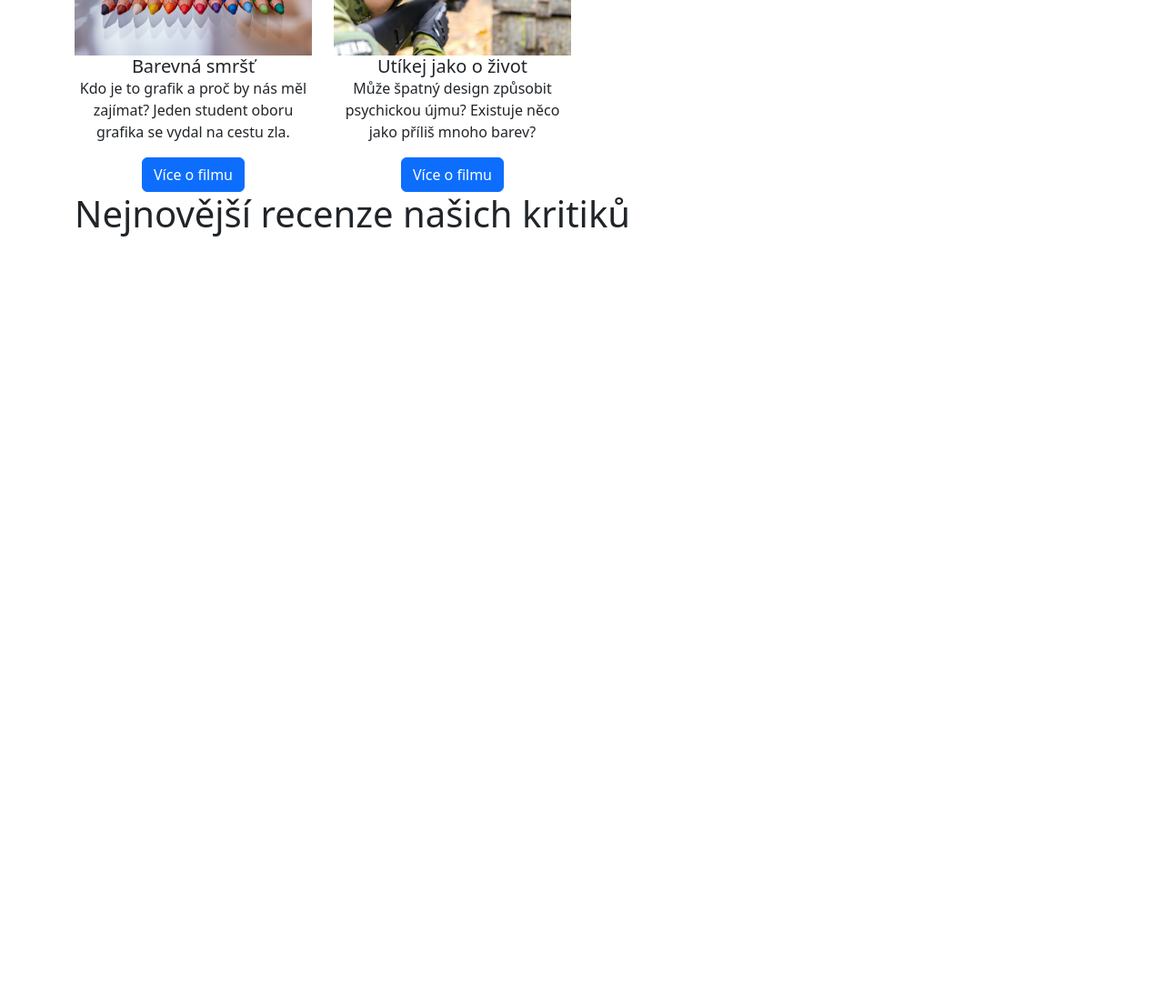
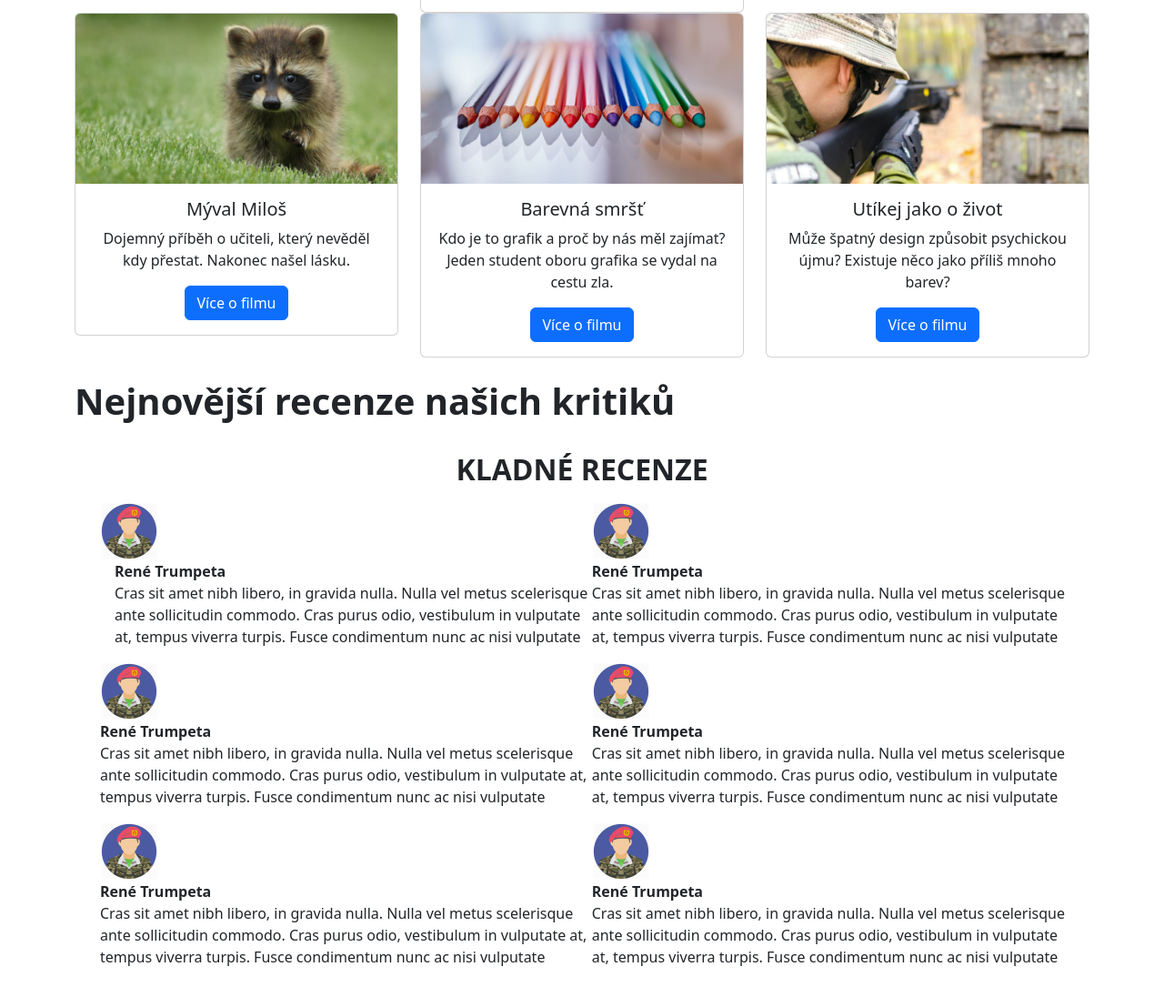
Before and after one commit to kubiks0/filmotopia---Bootstrap, a plain HTML site: page index.html in a window 1280 px wide. Shown: the part 963-2070 px from the top of the page at 91% size. Before the commit the page ends 1230 px from the top, so only its background shows below. Drawn offline with nearby package versions, Linux system fonts and the light colour scheme.

Commit message:
commit dva

```diff
--- a/index.html
+++ b/index.html
@@ -83,12 +83,13 @@
         </div>
     </div>
 
-    <h1 class="container">Na co se vydat do kina?</h1>
+    <h1 class="container">Na co se vydat do kina</h1>
 
 
     <div class="container">
         <div class="row">
-            <div class="col-md-6 col-lg-4 col-xl-3">
+            <div class="col-md-6 col-lg-4">
+                <div class="card border-1">
                     <img src="images/obr6.png" class="card-img-top" alt="...">
                     <div class="card-body text-center">
                         <h5 class="card-title">Wall-E</h5>
@@ -97,11 +98,12 @@
                         <a href="#" class="btn btn-primary">Více o filmu</a>
                     </div>
                 </div>
+            </div>
 
 
 
-            <div class="col-md-6 col-lg-4 col-xl-3">
-
+            <div class="col-md-6 col-lg-4 ">
+                <div class="card border-1">
                     <img src="images/obr1.png" class="card-img-top" alt="...">
                     <div class="card-body text-center">
                         <h5 class="card-title">Hra</h5>
@@ -110,11 +112,12 @@
                         <a href="#" class="btn btn-primary">Více o filmu</a>
                     </div>
                 </div>
+            </div>
 
 
 
-            <div class="col-md-6 col-lg-4 col-xl-3">
-
+            <div class="col-md-6 col-lg-4 ">
+                <div class="card border-1">
                     <img src="images/obr2.png" class="card-img-top" alt="...">
                     <div class="card-body text-center">
                         <h5 class="card-title">Policajt ze školky</h5>
@@ -123,9 +126,12 @@
                         <a href="#" class="btn btn-primary">Více o filmu</a>
                     </div>
                 </div>
+            </div>
 
-            <div class="col-md-6 col-lg-4 col-xl-3">
 
+
+            <div class="col-md-6 col-lg-4 ">
+                <div class="card border-1">
                     <img src="images/obr3.png" class="card-img-top" alt="...">
                     <div class="card-body text-center">
                         <h5 class="card-title">Mýval Miloš</h5>
@@ -134,11 +140,12 @@
                         <a href="#" class="btn btn-primary">Více o filmu</a>
                     </div>
                 </div>
+            </div>
 
 
 
-            <div class="col-md-6 col-lg-4 col-xl-3">
-
+            <div class="col-md-6 col-lg-4 ">
+                <div class="card border-1">
                     <img src="images/obr4.png" class="card-img-top" alt="...">
                     <div class="card-body text-center">
                         <h5 class="card-title">Barevná smršť</h5>
@@ -147,10 +154,12 @@
                         <a href="#" class="btn btn-primary">Více o filmu</a>
                     </div>
                 </div>
+            </div>
 
 
-            <div class="col-md-6 col-lg-4 col-xl-3">
 
+            <div class="col-md-6 col-lg-4 ">
+                <div class="card border-1">
                     <img src="images/obr5.png" class="card-img-top" alt="...">
                     <div class="card-body text-center">
                         <h5 class="card-title">Utíkej jako o život</h5>
@@ -161,7 +170,75 @@
                 </div>
             </div>
         </div>
+    </div>
 
 
-    <h1 class="container">Nejnovější recenze našich kritiků</h1>
+
+
+
+    <div class="container">
+        <div class="mt-4 mb-4"><h1><b>Nejnovější recenze našich kritiků</b></h1>
+            <div class="row">
+                <div class="d-md-grid col-lg mb-4">
+                    <div class="container bg success-subtle rounded">
+                        <h2 class="text success text-center pt-4 pb-2"><b>KLADNÉ RECENZE</b></h2>
+                        <div class="recenze d-flex">
+                            <div class="jedna ps-3 d-none d-md-block">
+                                <img src="images/avatar.png" alt="">
+                                <div class="dva ps-3 d-none d-md-block">
+
+                                     <div class="name"><b>  René Trumpeta</b> </div>
+                                        <p>Cras sit amet nibh libero, in gravida nulla. Nulla vel metus scelerisque
+                                            ante sollicitudin commodo. Cras purus odio, vestibulum in vulputate at,
+                                            tempus viverra turpis. Fusce condimentum nunc ac nisi vulputate</p>
+                                    </div>
+                                    <div>
+                                        <img src="images/avatar.png" alt="">
+                                        <div class="name"><b>René Trumpeta</b></div>
+                                        <p>Cras sit amet nibh libero, in gravida nulla. Nulla vel metus scelerisque
+                                            ante sollicitudin commodo. Cras purus odio, vestibulum in vulputate at,
+                                            tempus viverra turpis. Fusce condimentum nunc ac nisi vulputate</p>
+                                    </div>
+                                    <div>
+                                        <img src="images/avatar.png" alt="">
+                                        <div class="name"><b>René Trumpeta</b></div>
+                                        <p>Cras sit amet nibh libero, in gravida nulla. Nulla vel metus scelerisque
+                                            ante sollicitudin commodo. Cras purus odio, vestibulum in vulputate at,
+                                            tempus viverra turpis. Fusce condimentum nunc ac nisi vulputate</p>
+                                    </div>
+                                </div>
+                                <div class="dva">
+                                    <div>
+                                        <img src="images/avatar.png" alt="">
+                                        <div class="name"><b>René Trumpeta</b></div>
+                                        <p>Cras sit amet nibh libero, in gravida nulla. Nulla vel metus scelerisque
+                                            ante sollicitudin commodo. Cras purus odio, vestibulum in vulputate at,
+                                            tempus viverra turpis. Fusce condimentum nunc ac nisi vulputate</p>
+                                    </div>
+                                    <div>
+                                        <img src="images/avatar.png" alt="">
+                                        <div class="name"><b>René Trumpeta</b></div>
+                                        <p>Cras sit amet nibh libero, in gravida nulla. Nulla vel metus scelerisque
+                                            ante sollicitudin commodo. Cras purus odio, vestibulum in vulputate at,
+                                            tempus viverra turpis. Fusce condimentum nunc ac nisi vulputate</p>
+                                    </div>
+                                    <div>
+                                        <img src="images/avatar.png" alt="">
+                                        <div class="name"><b>René Trumpeta</b></div>
+                                        <p>Cras sit amet nibh libero, in gravida nulla. Nulla vel metus scelerisque
+                                            ante sollicitudin commodo. Cras purus odio, vestibulum in vulputate at,
+                                            tempus viverra turpis. Fusce condimentum nunc ac nisi vulputate</p>
+                                    </div>
+                                </div>
+                        </div>
+                                </div>
+                            </div>
+                            </div>
+                        </div>
+                    </div>
+                </div>
+            </div>
+
+        </div>
+
 </body>
```
Lines whose indentation alone changed are shown as unchanged.
